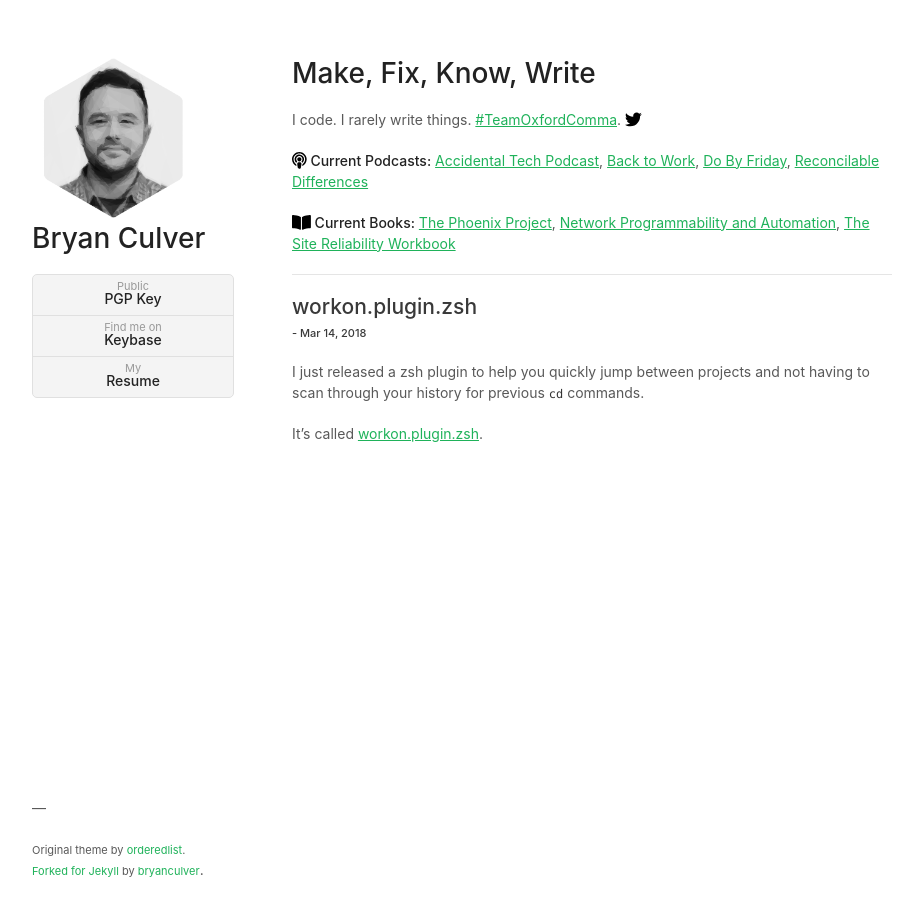
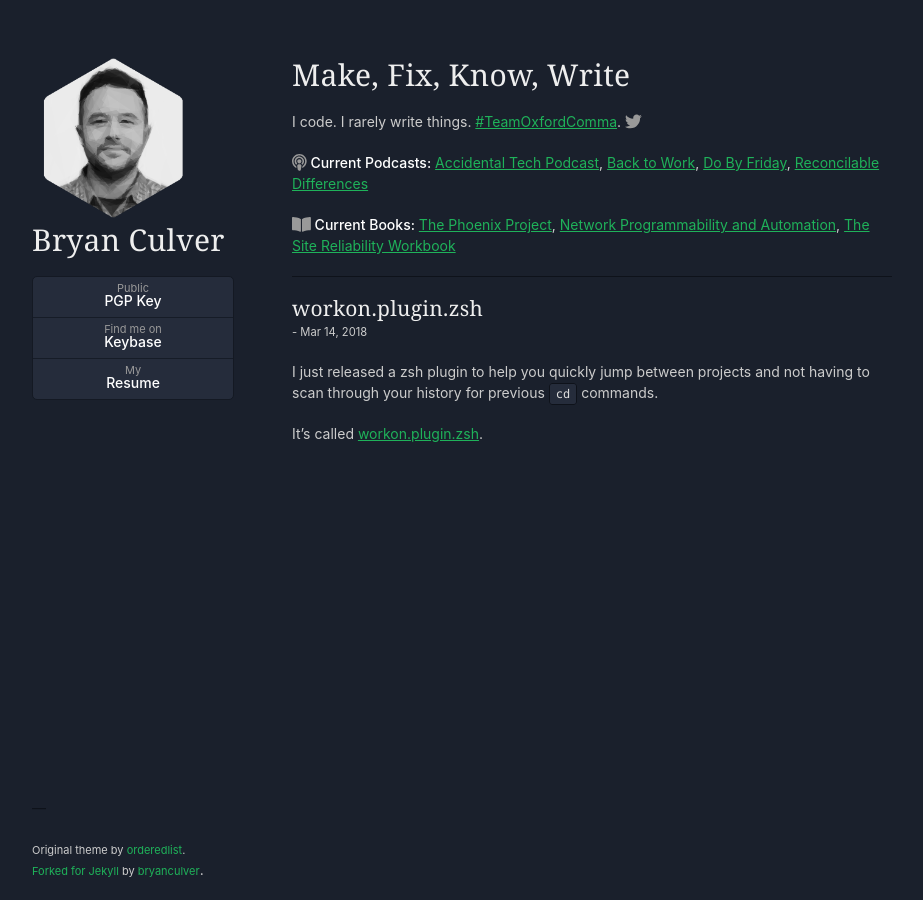
Before and after one commit to bryanculver/bryanculver.github.io, a Jekyll site: the page built from index.html, in a window 1280 px wide. Shown: the whole page, without its empty margins (178-1101 px from the left). Built offline with Jekyll 4.4.1, drawn with Linux system fonts in a browser that asks for light colours.

Commit message:
Shade of navy.

```diff
--- a/_includes/footer.html
+++ b/_includes/footer.html
@@ -1,5 +1,5 @@
 <footer>
-  <p>&mdash;</p>
+  <p><span class="text-dark">&mdash;</span></p>
   <p><small>Original theme by <a href="https://github.com/orderedlist">orderedlist</a>.<br /><a href="https://github.com/bryanculver/minimal-jekyll">Forked for Jekyll</a> by <a href="https://github.com/bryanculver">bryanculver</a></small>.</p>
 </footer>
 <!--
--- a/_includes/header.html
+++ b/_includes/header.html
@@ -5,7 +5,7 @@
       {% if page.url == "/" %}
       Bryan Culver
       {% else %}
-      <a href="/">Bryan Culver <svg xmlns="http://www.w3.org/2000/svg" viewBox="0 0 576 512"><path d="M488 312.7V456c0 13.3-10.7 24-24 24H348c-6.6 0-12-5.4-12-12V356c0-6.6-5.4-12-12-12h-72c-6.6 0-12 5.4-12 12v112c0 6.6-5.4 12-12 12H112c-13.3 0-24-10.7-24-24V312.7c0-3.6 1.6-7 4.4-9.3l188-154.8c4.4-3.6 10.8-3.6 15.3 0l188 154.8c2.7 2.3 4.3 5.7 4.3 9.3zm83.6-60.9L488 182.9V44.4c0-6.6-5.4-12-12-12h-56c-6.6 0-12 5.4-12 12V117l-89.5-73.7c-17.7-14.6-43.3-14.6-61 0L4.4 251.8c-5.1 4.2-5.8 11.8-1.6 16.9l25.5 31c4.2 5.1 11.8 5.8 16.9 1.6l235.2-193.7c4.4-3.6 10.8-3.6 15.3 0l235.2 193.7c5.1 4.2 12.7 3.5 16.9-1.6l25.5-31c4.2-5.2 3.4-12.7-1.7-16.9z"/></svg></a>
+      <a href="/">Bryan Culver <svg xmlns="http://www.w3.org/2000/svg" viewBox="0 0 576 512" class="icon"><path d="M488 312.7V456c0 13.3-10.7 24-24 24H348c-6.6 0-12-5.4-12-12V356c0-6.6-5.4-12-12-12h-72c-6.6 0-12 5.4-12 12v112c0 6.6-5.4 12-12 12H112c-13.3 0-24-10.7-24-24V312.7c0-3.6 1.6-7 4.4-9.3l188-154.8c4.4-3.6 10.8-3.6 15.3 0l188 154.8c2.7 2.3 4.3 5.7 4.3 9.3zm83.6-60.9L488 182.9V44.4c0-6.6-5.4-12-12-12h-56c-6.6 0-12 5.4-12 12V117l-89.5-73.7c-17.7-14.6-43.3-14.6-61 0L4.4 251.8c-5.1 4.2-5.8 11.8-1.6 16.9l25.5 31c4.2 5.1 11.8 5.8 16.9 1.6l235.2-193.7c4.4-3.6 10.8-3.6 15.3 0l235.2 193.7c5.1 4.2 12.7 3.5 16.9-1.6l25.5-31c4.2-5.2 3.4-12.7-1.7-16.9z"/></svg></a>
       {% endif %}
 
     </h1>
--- a/_layouts/home.html
+++ b/_layouts/home.html
@@ -6,7 +6,8 @@
 {% for post in site.posts %}
   <article class="{% if forloop.first %}first{% elsif forloop.last %}last{% else %}middle{% endif %}">
 		<div class="article-head">
-			<h2 class="title">{{ post.title }}<br /><small class="date">- {{ post.date | date: "%b %d, %Y" }}</small></h2>
+			<h2 class="title">{{ post.title }}</h2>
+			<span class="meta">- {{ post.date | date: "%b %d, %Y" }}</span>
 		</div>
 		<div class="article-content">
 		{{ post.content }}
--- a/assets/_scss/base.scss
+++ b/assets/_scss/base.scss
@@ -1,10 +1,10 @@
 body {
-  background-color: #fff;
+  background-color: #1a202c;
   padding: 50px;
   font: 14px/1.5 -apple-system, BlinkMacSystemFont, 'Segoe UI', Roboto, Oxygen,
     Ubuntu, Cantarell, 'Fira Sans', 'Droid Sans', 'Helvetica Neue', Arial,
     sans-serif, 'Apple Color Emoji', 'Segoe UI Emoji', 'Segoe UI Symbol';
-  color: #595959;
+  color: #ccc;
   font-weight: 400;
 }
 
@@ -14,8 +14,11 @@
 h4,
 h5,
 h6 {
-  color: #222;
+  font-family: 'Georgia', 'Palatino', 'Kai', 'Big Caslon', Baskerville;
+  color: #eee;
   margin: 0 0 20px;
+  font-weight: 500;
+  letter-spacing: 0.3px;
 }
 
 p,
@@ -34,21 +37,18 @@
 }
 
 h1 {
-  font-size: 28px;
-  font-weight: 500;
+  font-size: 30px;
 }
 
 h2 {
-  color: #393939;
-  font-weight: 500;
+  color: #eee;
 }
 
 h3,
 h4,
 h5,
 h6 {
-  color: #494949;
-  font-weight: 500;
+  color: #eee;
 }
 
 a {
@@ -87,8 +87,15 @@
 pre {
   font-family: Monaco, Bitstream Vera Sans Mono, Lucida Console, Terminal,
     Consolas, Liberation Mono, DejaVu Sans Mono, Courier New, monospace;
-  color: #333;
+  color: #ddd;
   font-size: 12px;
+}
+
+code {
+  background: #252C3B;
+  padding: 3px 6px;
+  border-radius: 3px;
+  border: 1px solid #0E121A;
 }
 
 pre {
@@ -97,6 +104,13 @@
   border-radius: 5px;
   border: 1px solid #e5e5e5;
   overflow-x: auto;
+
+  code {
+    background: unset;
+    padding: unset;
+    border-radius: unset;
+    border: unset
+  }
 }
 
 table {
@@ -135,16 +149,16 @@
   list-style: none;
   height: 40px;
   padding: 0;
-  background: #f4f4f4;
+  background: #252C3B;
   border-radius: 5px;
-  border: 1px solid #e0e0e0;
+  border: 1px solid #141923;
   width: 270px;
 }
 
 header li {
   width: 89px;
   float: left;
-  border-right: 1px solid #e0e0e0;
+  border-right: 1px solid #161C27;
   height: 40px;
 }
 
@@ -171,11 +185,11 @@
 }
 
 header ul a:active {
-  background-color: #f0f0f0;
+  // background-color: #f0f0f0;
 }
 
 strong {
-  color: #222;
+  color: #fff;
   font-weight: 500;
 }
 
@@ -187,7 +201,7 @@
 header ul a strong {
   font-size: 14px;
   display: block;
-  color: #222;
+  color: #fff;
 }
 
 section {
@@ -202,7 +216,7 @@
 
 hr {
   border: 0;
-  background: #e5e5e5;
+  background: #0E121A;
   height: 1px;
   margin: 0 0 20px;
 }
--- a/assets/_scss/pygment_trac.scss
+++ b/assets/_scss/pygment_trac.scss
@@ -1,4 +1,4 @@
-.highlight  { background: #ffffff; }
+.highlight  { background: #252C3B; border-radius: 5px;}
 .highlight .c { color: #999988; font-style: italic } /* Comment */
 .highlight .err { color: #a61717; background-color: #e3d2d2 } /* Error */
 .highlight .k { font-weight: bold } /* Keyword */
--- a/assets/css/styles.scss
+++ b/assets/css/styles.scss
@@ -8,6 +8,8 @@
   color: #1fb25a;
 }
 header {
+  z-index: 2;
+
   a {
     color: inherit;
   }
@@ -27,10 +29,30 @@
   a {
     text-decoration: underline;
   }
+  .article-head {
+    margin-bottom: 20px;
+
+    .title {
+      margin-bottom: 0px;
+    }
+
+    .meta {
+      font-size: .8em;
+    }
+  }
 }
 svg.icon {
+  fill: #999;
+  vertical-align: text-bottom;
+}
+p svg.icon {
   height: 1.2em;
-  vertical-align: text-bottom;
+}
+footer {
+  z-index: 1;
+}
+.text-dark {
+  color: #0E121A;
 }
 @media screen and (max-width: 479px) {
   header {
@@ -70,7 +92,7 @@
     }
 
     li {
-      border-bottom: 1px solid #e0e0e0;
+      border-bottom: 1px solid #161C27;
       border-right: none;
       float: unset;
       width: unset;
```
